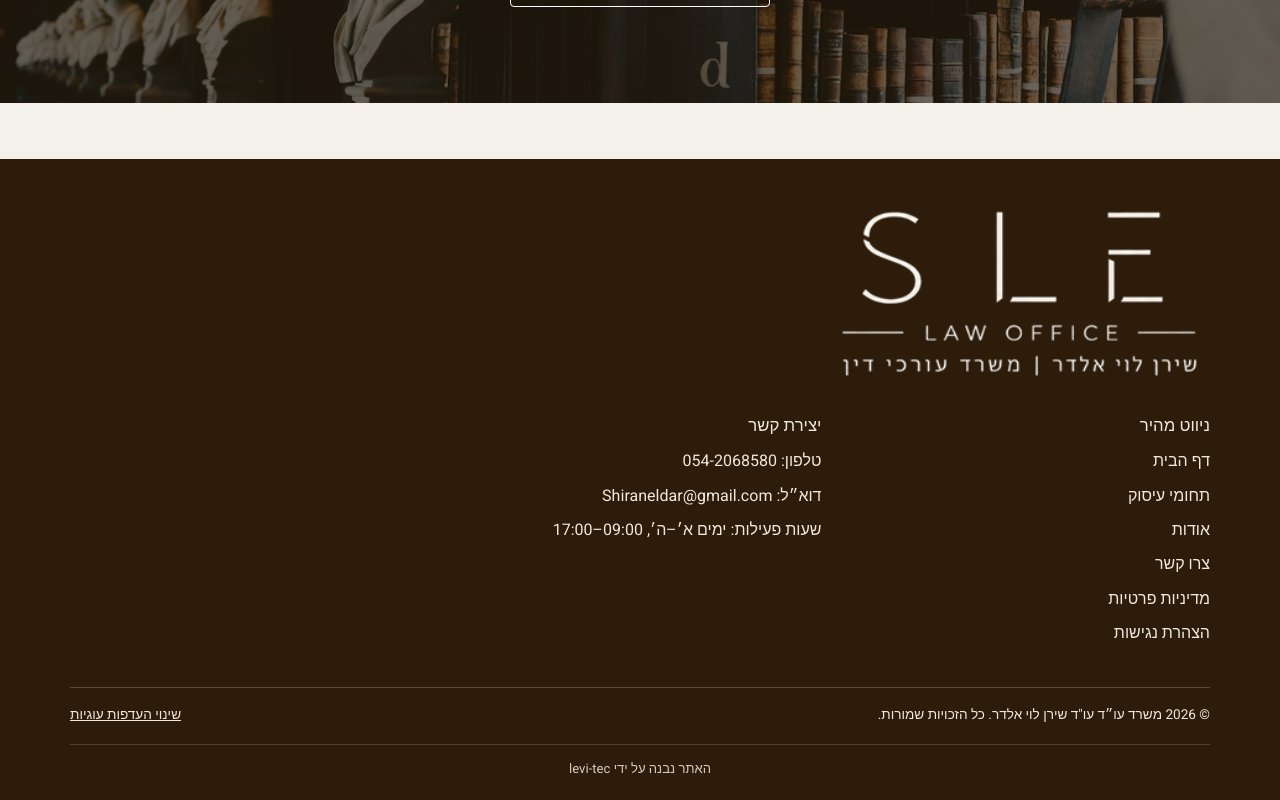
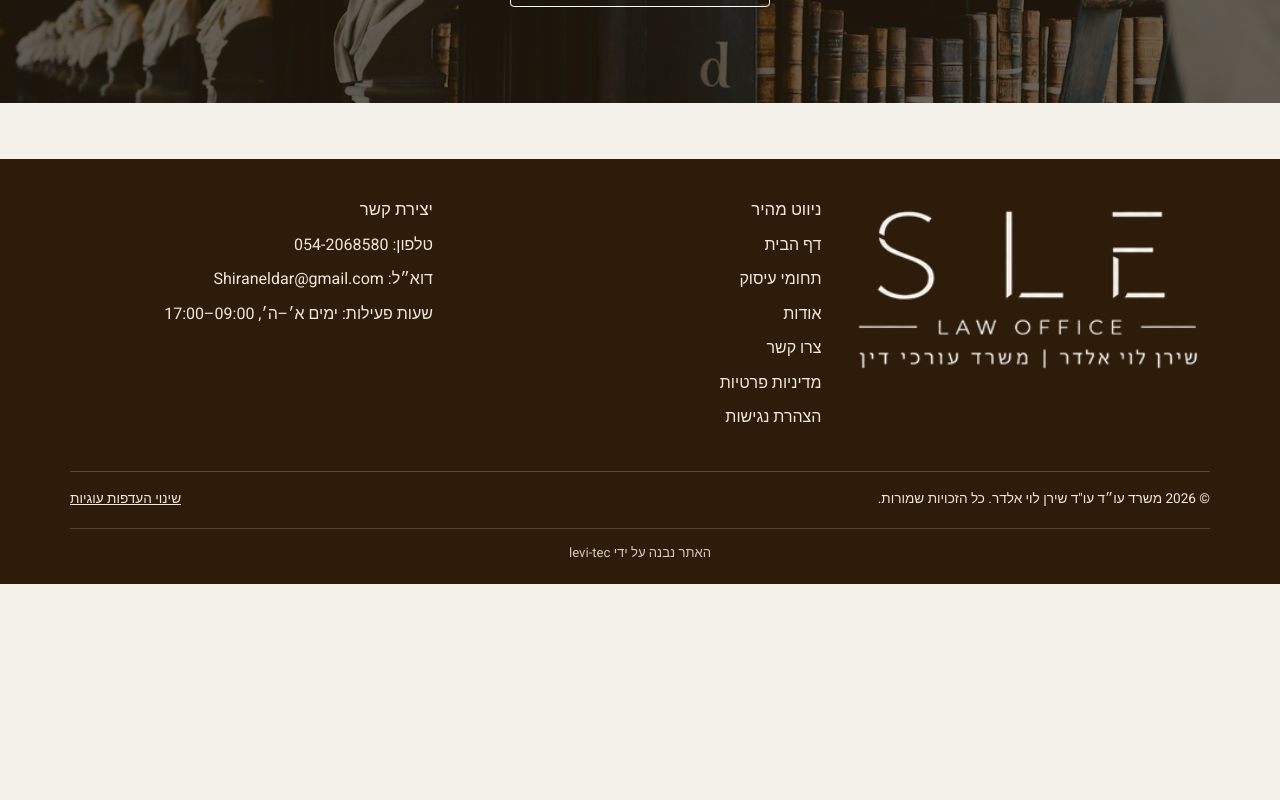
Before and after one commit to meni1221/sle-law-site, a React (Vite) app: page / in a window 1280 px wide. Shown: the part 3234-4034 px from the top of the page. After the commit the page ends 3818 px from the top, so only its background shows below. Built offline with nearby package versions, Linux system fonts and the light colour scheme; no server answers.

Commit message:
fix: all footer columns in one row from tablet up

```diff
--- a/src/index.css
+++ b/src/index.css
@@ -738,10 +738,7 @@ textarea:focus-visible {
     grid-template-columns: repeat(2, 1fr);
   }
   .footer-grid {
-    grid-template-columns: repeat(2, 1fr);
-  }
-  .footer-grid > div:first-child {
-    grid-column: 1 / -1;
+    grid-template-columns: repeat(3, 1fr);
   }
   .contact-grid {
     grid-template-columns: 380px 1fr;
@@ -754,9 +751,6 @@ textarea:focus-visible {
   }
   .teaser-grid {
     grid-template-columns: 0.95fr 1.05fr;
-  }
-  .footer-grid {
-    grid-template-columns: repeat(3, 1fr);
   }
   .cards-grid {
     grid-template-columns: repeat(4, 1fr);
```
